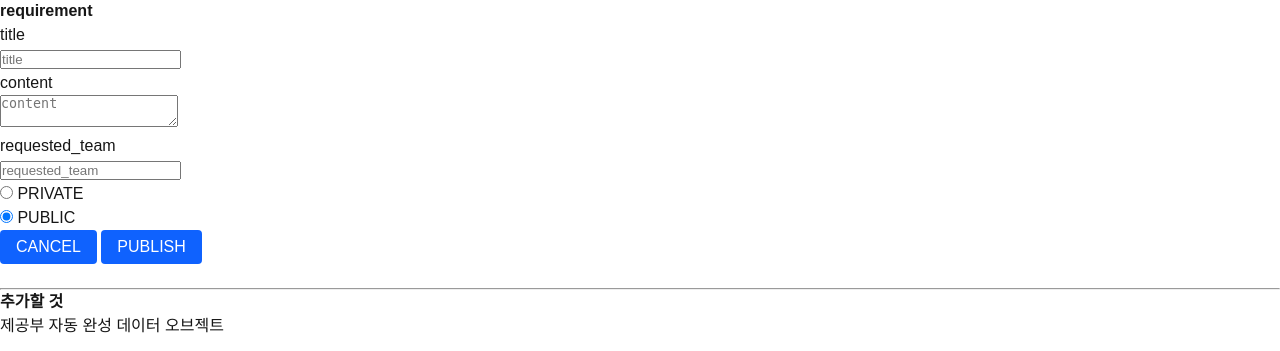
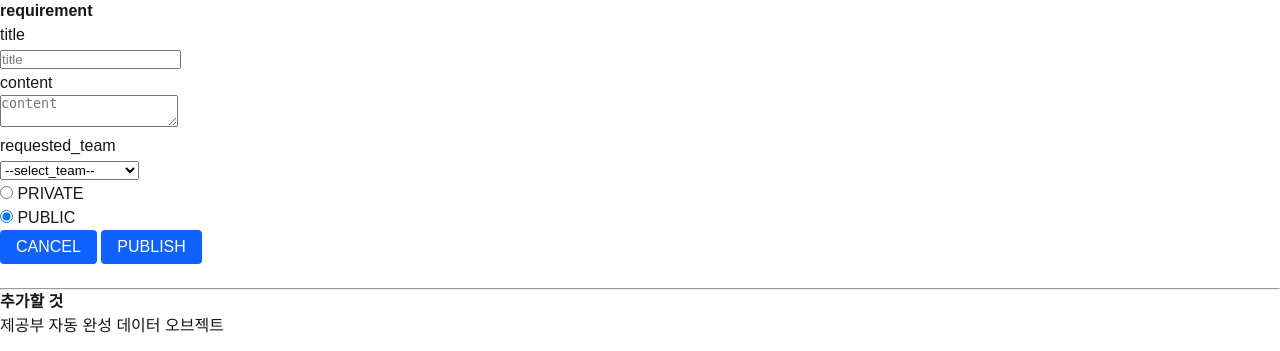
Before and after one commit to oss-opendream/datasquare, a Python web app: template app/templates/pages/issue_publish.html in a window 1280 px wide. Shown: the part 191-542 px from the top of the page. Run offline with Jinja, Linux system fonts and the light colour scheme; the template is opened without the code that fills it: most values are stand-ins (such as "Sample title", 1, 10 or a date in 2020).

Commit message:
feat: requested_team combobox

```diff
--- a/app/templates/pages/issue_publish.html
+++ b/app/templates/pages/issue_publish.html
@@ -18,10 +18,14 @@
                     <textarea id="issue_publish_content" name="content" placeholder="content" required></textarea>
                     <br>
                     requested_team
-                    <br>
-                    <input id="issue_publish_requested_team" name="requested_team" placeholder="requested_team"
-                        required></input>
-                    <br>
+                    <div class="field">
+                        <select id="issue_publish_requested_team" name="requested_team">
+                            <option value="">--select_team--</option>
+                            {% for department in departments %}
+                            <option value="{{ department }}">{{ department }}</option>
+                            {% endfor %}
+                        </select>
+                    </div>
                     <label>
                         <input type="radio" name="is_private" value="1">
                         PRIVATE
```
